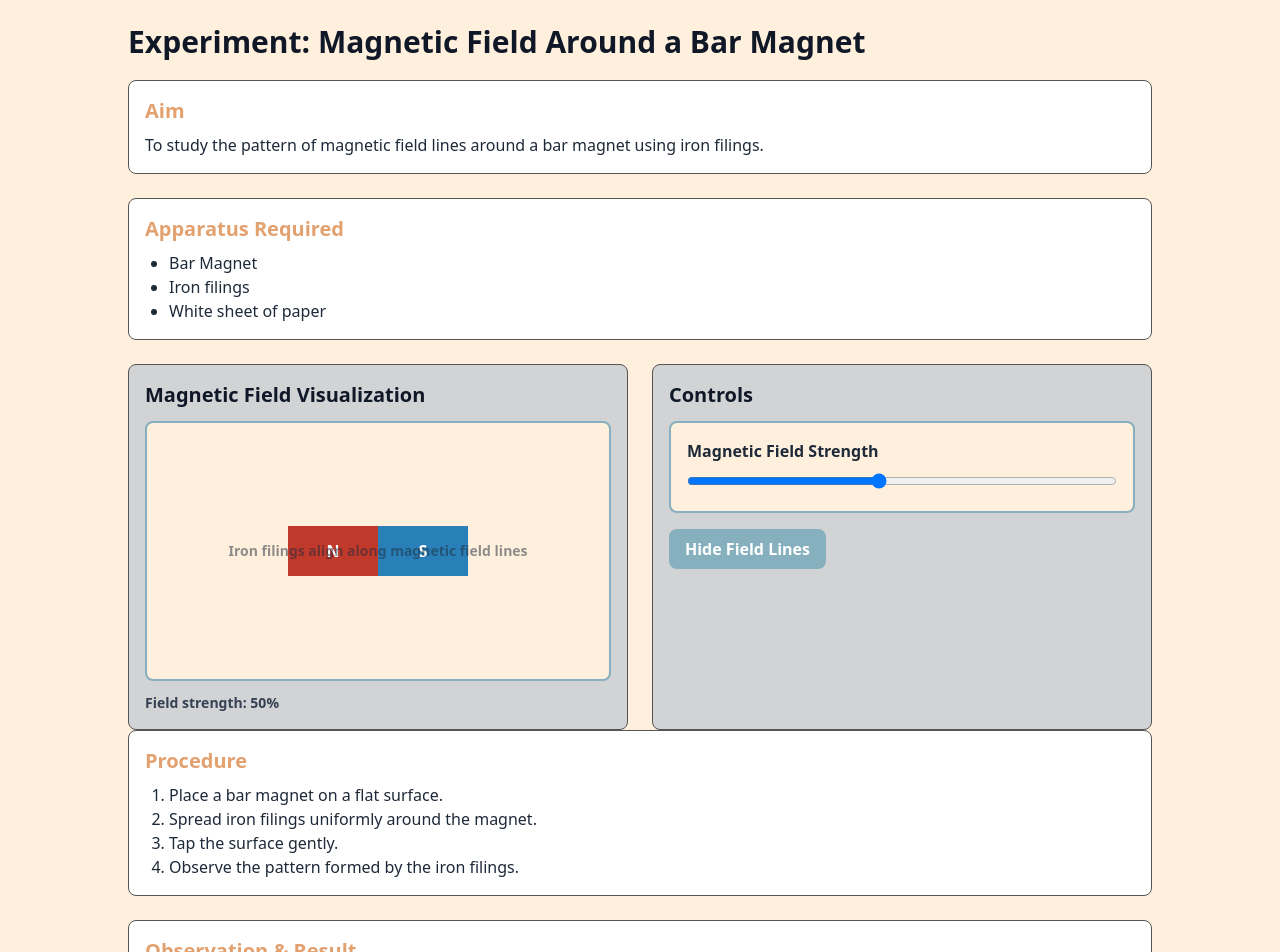
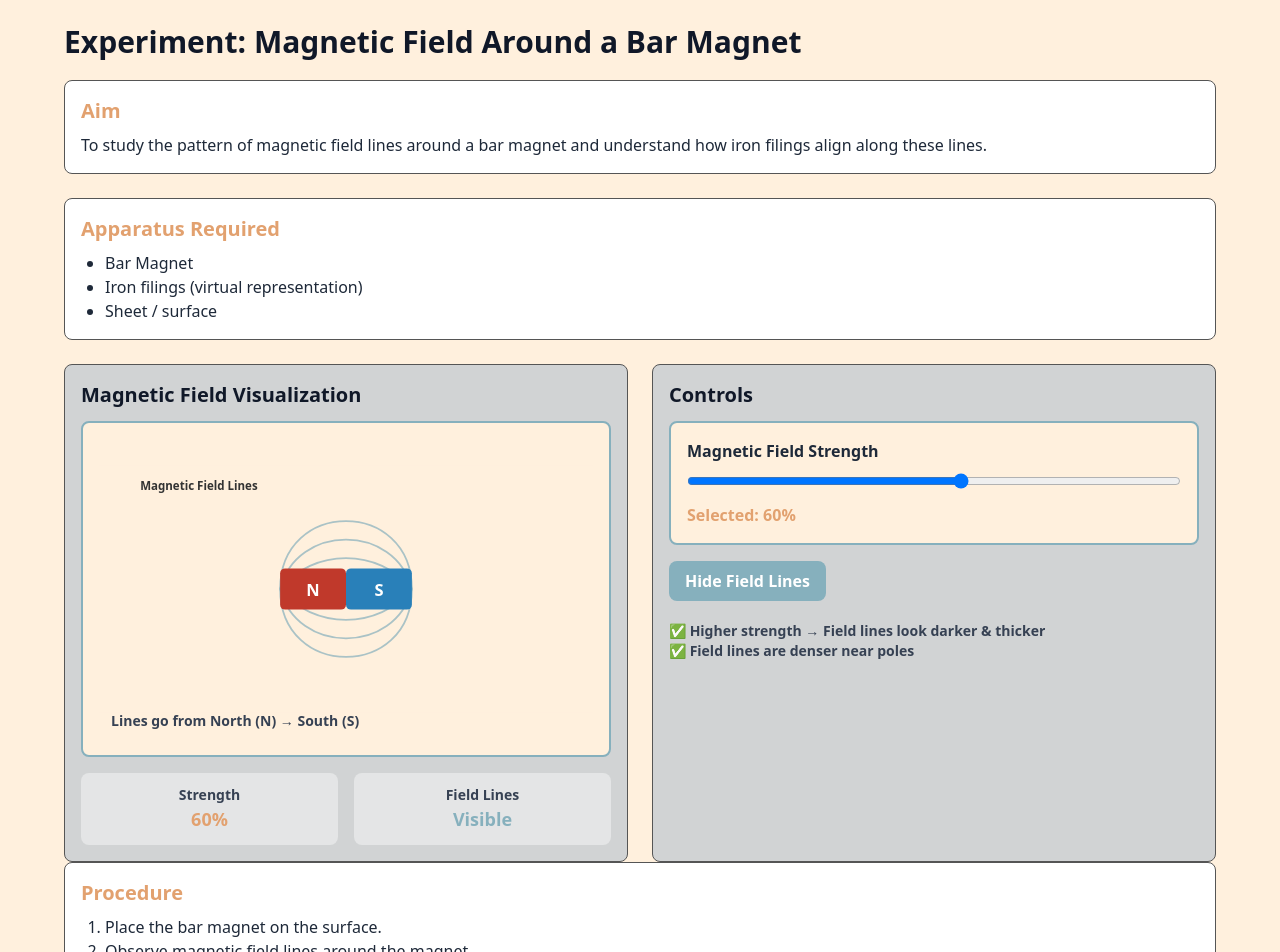
Before and after one commit to Praful-B/home-lab, a React (Vite) app in the folder home-lab/: page /physicsHome/Magnetism in a window 1280 px wide. Shown: the top 952 px of the page. Built offline with nearby package versions, Linux system fonts and the light colour scheme.

Commit message:
added 2nd magnetism

```diff
--- a/home-lab/src/features/physics/pages/Magnetism.tsx
+++ b/home-lab/src/features/physics/pages/Magnetism.tsx
@@ -1,4 +1,4 @@
-import { useState } from "react";
+import { useMemo, useState } from "react";
 
 /** =========================
  *  THEME (same as Ohm's Law)
@@ -52,52 +52,149 @@ function Panel({
   );
 }
 
+function ValueBox({
+  label,
+  value,
+  color,
+}: {
+  label: string;
+  value: string;
+  color: string;
+}) {
+  return (
+    <div className="rounded-lg p-3 text-center bg-white/40">
+      <p className="text-sm font-semibold text-gray-700">{label}</p>
+      <p className="text-lg font-bold" style={{ color }}>
+        {value}
+      </p>
+    </div>
+  );
+}
+
 /** =========================
- *  MAGNET VISUAL
+ *  MAGNET FIELD SVG
  *  ========================= */
 
-function MagnetField({
+function MagnetFieldLines({
+  showLines,
   strength,
-  showField,
 }: {
+  showLines: boolean;
   strength: number;
-  showField: boolean;
 }) {
+  // strength => affects opacity and thickness
+  const opacity = useMemo(() => 0.2 + strength / 120, [strength]);
+  const strokeW = useMemo(() => 1 + strength / 50, [strength]);
+
   return (
     <div
-      className="relative h-[260px] rounded-lg"
+      className="rounded-lg p-4"
       style={{
         backgroundColor: THEME.CREAM,
         border: `2px solid ${THEME.BLUE}`,
       }}
     >
-      {/* Magnet */}
-      <div className="absolute left-1/2 top-1/2 -translate-x-1/2 -translate-y-1/2 flex">
-        <div
-          className="w-[90px] h-[50px] flex items-center justify-center font-bold text-white"
-          style={{ backgroundColor: "#C0392B" }}
+      <div className="relative w-full h-[300px]">
+        <svg width="100%" height="100%" viewBox="0 0 600 300">
+          {/* background */}
+          <rect width="600" height="300" fill={THEME.CREAM} />
+
+          {/* field lines */}
+          {showLines && (
+            <>
+              {/* Outer lines */}
+              <path
+                d="M 220 150 C 220 40, 380 40, 380 150"
+                fill="none"
+                stroke={THEME.BLUE}
+                strokeOpacity={opacity}
+                strokeWidth={strokeW}
+              />
+              <path
+                d="M 220 150 C 240 70, 360 70, 380 150"
+                fill="none"
+                stroke={THEME.BLUE}
+                strokeOpacity={opacity}
+                strokeWidth={strokeW}
+              />
+              <path
+                d="M 220 150 C 260 100, 340 100, 380 150"
+                fill="none"
+                stroke={THEME.BLUE}
+                strokeOpacity={opacity}
+                strokeWidth={strokeW}
+              />
+
+              <path
+                d="M 220 150 C 220 260, 380 260, 380 150"
+                fill="none"
+                stroke={THEME.BLUE}
+                strokeOpacity={opacity}
+                strokeWidth={strokeW}
+              />
+              <path
+                d="M 220 150 C 240 230, 360 230, 380 150"
+                fill="none"
+                stroke={THEME.BLUE}
+                strokeOpacity={opacity}
+                strokeWidth={strokeW}
+              />
+              <path
+                d="M 220 150 C 260 200, 340 200, 380 150"
+                fill="none"
+                stroke={THEME.BLUE}
+                strokeOpacity={opacity}
+                strokeWidth={strokeW}
+              />
+
+              {/* Small inner straight lines (inside magnet direction) */}
+              <path
+                d="M 380 150 C 340 150, 260 150, 220 150"
+                fill="none"
+                stroke={THEME.BLUE}
+                strokeOpacity={opacity}
+                strokeWidth={strokeW}
+              />
+            </>
+          )}
+
+          {/* magnet body */}
+          <rect x="220" y="125" width="80" height="50" fill="#C0392B" rx="6" />
+          <rect x="300" y="125" width="80" height="50" fill="#2980B9" rx="6" />
+
+          {/* N/S text */}
+          <text
+            x="260"
+            y="158"
+            textAnchor="middle"
+            fontSize="20"
+            fontWeight="bold"
+            fill="white"
           >
             N
-        </div>
-        <div
-          className="w-[90px] h-[50px] flex items-center justify-center font-bold text-white"
-          style={{ backgroundColor: "#2980B9" }}
+          </text>
+          <text
+            x="340"
+            y="158"
+            textAnchor="middle"
+            fontSize="20"
+            fontWeight="bold"
+            fill="white"
           >
             S
-        </div>
-      </div>
+          </text>
 
-      {/* Field lines / iron filings */}
-      {showField && (
-        <div
-          className="absolute inset-0 flex items-center justify-center text-sm font-semibold"
-          style={{ opacity: strength / 100 }}
-        >
-          <p className="text-gray-800">
-            Iron filings align along magnetic field lines
+          {/* Labels */}
+          <text x="50" y="30" fontSize="14" fontWeight="bold" fill="#333">
+            Magnetic Field Lines
+          </text>
+        </svg>
+
+        {/* note */}
+        <p className="absolute bottom-2 left-3 text-sm font-semibold text-gray-700">
+          Lines go from North (N) → South (S)
         </p>
       </div>
-      )}
     </div>
   );
 }
@@ -107,12 +204,12 @@ function MagnetField({
  *  ========================= */
 
 export default function Magnetism() {
-  const [strength, setStrength] = useState(50);
-  const [showField, setShowField] = useState(true);
+  const [strength, setStrength] = useState(60);
+  const [showLines, setShowLines] = useState(true);
 
   return (
     <div className="min-h-screen p-6" style={{ backgroundColor: THEME.CREAM }}>
-      <div className="max-w-5xl mx-auto">
+      <div className="max-w-6xl mx-auto">
         {/* TITLE */}
         <h1 className="text-3xl font-extrabold mb-5 text-gray-900">
           Experiment: Magnetic Field Around a Bar Magnet
@@ -122,7 +219,7 @@ export default function Magnetism() {
         <SectionCard title="Aim">
           <p className="text-gray-800">
             To study the pattern of magnetic field lines around a bar magnet
-            using iron filings.
+            and understand how iron filings align along these lines.
           </p>
         </SectionCard>
 
@@ -130,23 +227,32 @@ export default function Magnetism() {
         <SectionCard title="Apparatus Required">
           <ul className="list-disc ml-6 text-gray-800">
             <li>Bar Magnet</li>
-            <li>Iron filings</li>
-            <li>White sheet of paper</li>
+            <li>Iron filings (virtual representation)</li>
+            <li>Sheet / surface</li>
           </ul>
         </SectionCard>
 
         {/* MAIN GRID */}
         <div className="grid grid-cols-1 lg:grid-cols-2 gap-6">
-          {/* Magnet Panel */}
+          {/* Left: Visualization */}
           <Panel title="Magnetic Field Visualization">
-            <MagnetField strength={strength} showField={showField} />
+            <MagnetFieldLines showLines={showLines} strength={strength} />
 
-            <p className="mt-3 text-sm font-semibold text-gray-700">
-              Field strength: {strength}%
-            </p>
+            <div className="grid grid-cols-2 gap-4 mt-4">
+              <ValueBox
+                label="Strength"
+                value={`${strength}%`}
+                color={THEME.ORANGE}
+              />
+              <ValueBox
+                label="Field Lines"
+                value={showLines ? "Visible" : "Hidden"}
+                color={THEME.BLUE}
+              />
+            </div>
           </Panel>
 
-          {/* Controls */}
+          {/* Right: Controls */}
           <Panel title="Controls">
             <div
               className="rounded-lg p-4 mb-4"
@@ -166,39 +272,46 @@ export default function Magnetism() {
                 onChange={(e) => setStrength(Number(e.target.value))}
                 className="w-full"
               />
+              <p className="mt-2 font-bold" style={{ color: THEME.ORANGE }}>
+                Selected: {strength}%
+              </p>
             </div>
 
             <button
-              onClick={() => setShowField(!showField)}
+              onClick={() => setShowLines(!showLines)}
               className="px-4 py-2 rounded-lg font-semibold text-white"
               style={{ backgroundColor: THEME.BLUE }}
             >
-              {showField ? "Hide Field Lines" : "Show Field Lines"}
+              {showLines ? "Hide Field Lines" : "Show Field Lines"}
             </button>
+
+            <div className="mt-5 text-sm font-semibold text-gray-700">
+              <p>✅ Higher strength → Field lines look darker & thicker</p>
+              <p>✅ Field lines are denser near poles</p>
+            </div>
           </Panel>
         </div>
 
         {/* PROCEDURE */}
         <SectionCard title="Procedure">
           <ol className="list-decimal ml-6 text-gray-800">
-            <li>Place a bar magnet on a flat surface.</li>
-            <li>Spread iron filings uniformly around the magnet.</li>
-            <li>Tap the surface gently.</li>
-            <li>Observe the pattern formed by the iron filings.</li>
+            <li>Place the bar magnet on the surface.</li>
+            <li>Observe magnetic field lines around the magnet.</li>
+            <li>Increase strength and see how lines appear darker.</li>
+            <li>Hide/show lines for better understanding.</li>
           </ol>
         </SectionCard>
 
         {/* OBSERVATION */}
         <SectionCard title="Observation & Result">
           <p className="text-gray-800">
-            Iron filings form closed curves around the magnet, showing that
-            magnetic field lines emerge from the North pole and enter the South
-            pole.
+            Magnetic field lines emerge from the North pole and enter the South
+            pole. They form closed loops and are more concentrated near poles.
           </p>
 
           <p className="mt-3 font-bold text-gray-900">
-            Result: Magnetic field lines are denser near the poles, indicating
-            stronger magnetic force.
+            Result: Magnetic field is strongest near poles where lines are
+            closest together.
           </p>
         </SectionCard>
       </div>
```
Lines whose indentation alone changed are shown as unchanged.
